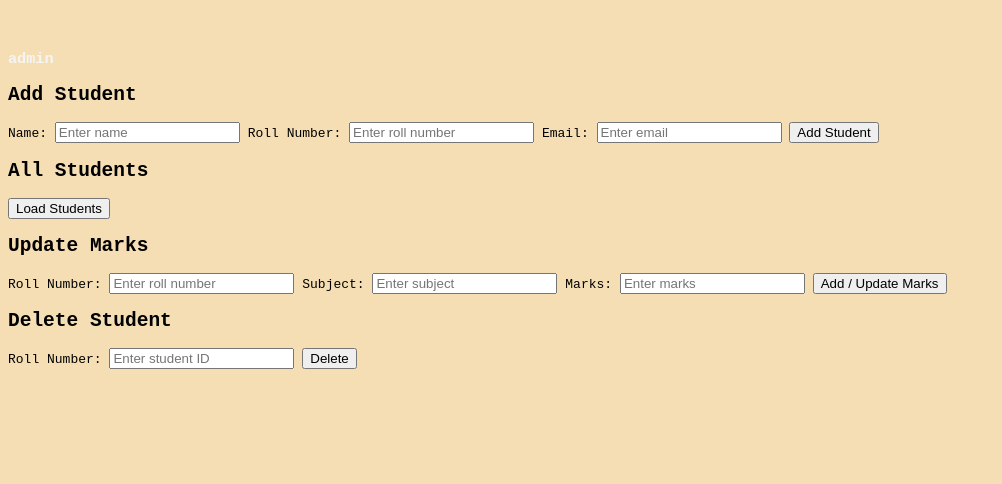
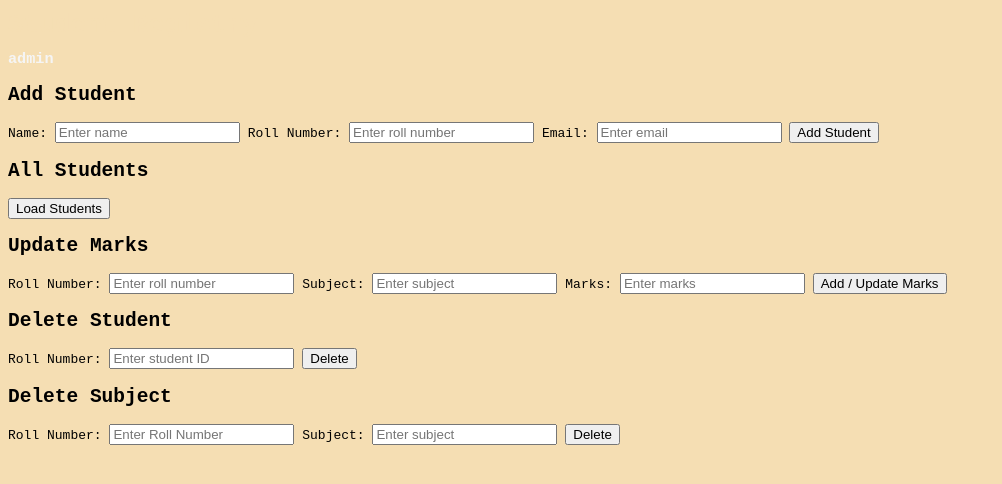
Before and after one commit to giingerr01/mark-registry-web, a website: page frontend/index.html in a window 1280 px wide. Shown: the whole page, without its empty margins (0-1002 px from the left). Drawn offline with Linux system fonts and the light colour scheme.

Commit message:
feat: add functionality to delete subjects with corresponding UI elements

```diff
--- a/frontend/index.html
+++ b/frontend/index.html
@@ -65,9 +65,24 @@
     <label>Roll Number:</label>
     <input id="delete_student-id" type="number" placeholder="Enter student ID">
 
+    <button onclick="delete_subject()">Delete</button>
+
+    <div id="message-delete"></div>
+  </div>
+
+  <!-- DELETE SUBJECT -->
+  <div class="section">
+    <h2>Delete Subject</h2>
+    <label>Roll Number:</label>
+    <input id="student-id" type="number" placeholder="Enter Roll Number">
+
+    <label>Subject:</label>
+    <input id="subject" type="text" placeholder="Enter subject">
+
     <button onclick="delete_student()">Delete</button>
 
-    <div id="message-delete"></div>
+    <div id="message-subject"></div>
+
   </div>
 
   <!-- JS -->
```
